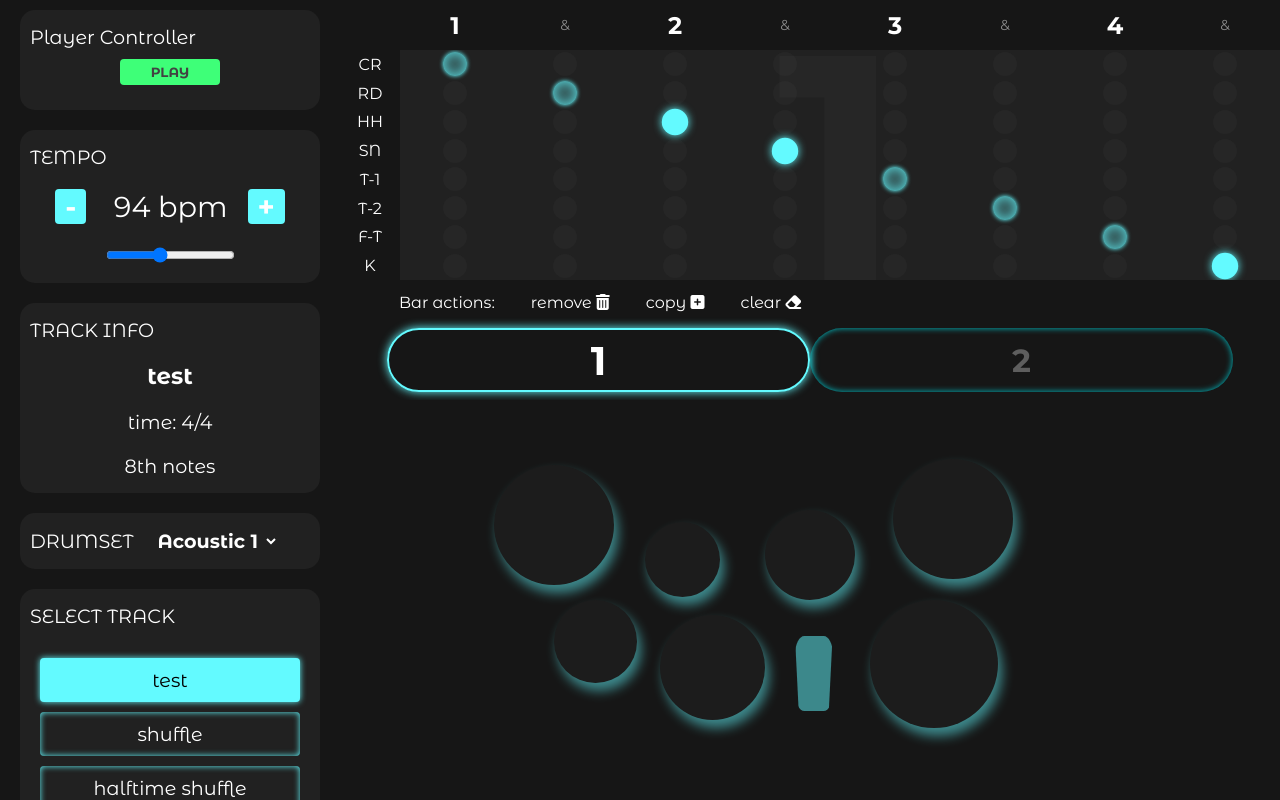
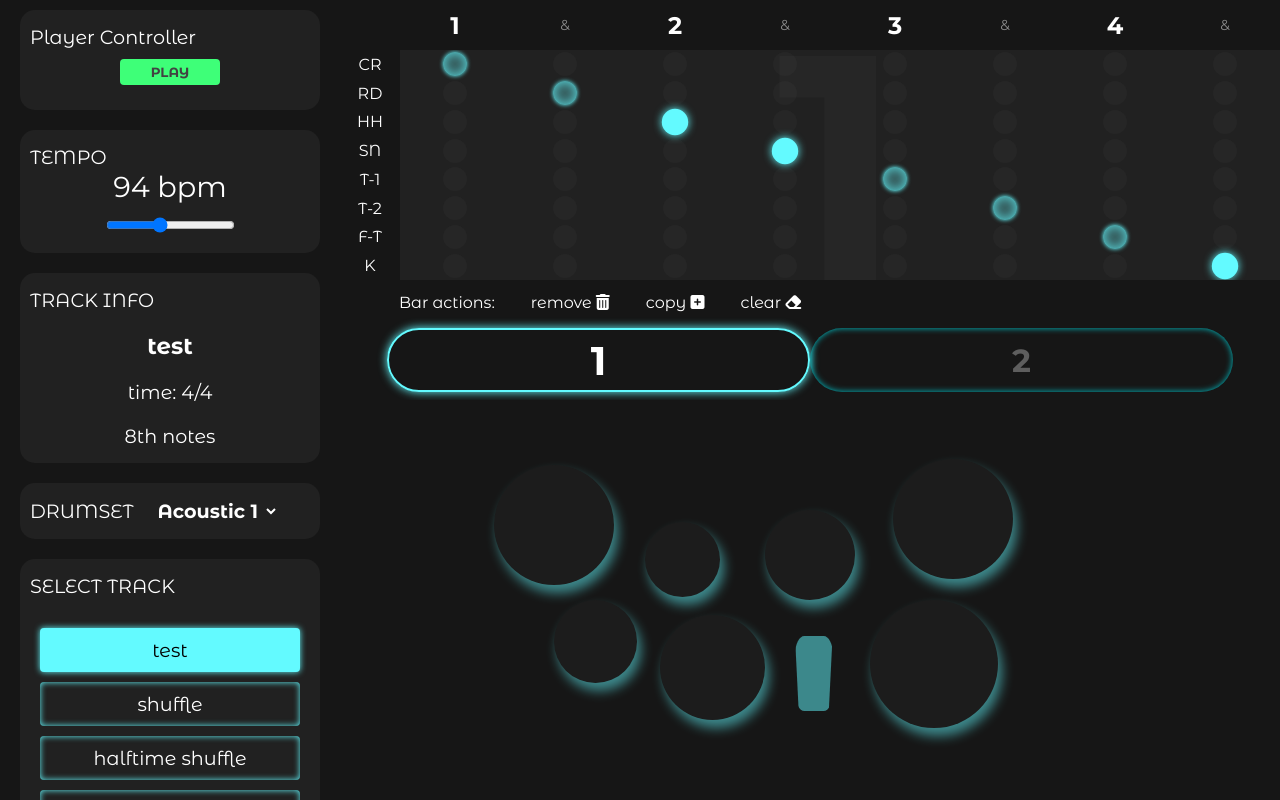
Before and after one commit to Desiak/Drumly, a React (Create React App) app: page / in a window 1280 px wide. Built offline with nearby package versions, Linux system fonts and the light colour scheme.

Commit message:
removed tempo +/- buttons

```diff
--- a/src/components/Tempo.js
+++ b/src/components/Tempo.js
@@ -16,13 +16,7 @@ const Tempo = (props) => {
     <div className="input tempo-input">
       <p>TEMPO</p>
       <div class="tempo tempo-info">
-        <span className="change-btn" onClick={() => handleSpeedChange("-")}>
-          -
-        </span>
         <span class="tempo-value"> {props.tempo} bpm</span>
-        <span className="change-btn" onClick={() => handleSpeedChange("+")}>
-          +
-        </span>
       </div>
       <div class="slider-wrapper">
         <input
--- a/src/style/_menu.scss
+++ b/src/style/_menu.scss
@@ -52,7 +52,7 @@
 
   .tempo-info {
     text-align: center;
-    margin: 20px 0;
+    margin-bottom: 10px;
   }
 
   .slider-wrapper {
--- a/src/style/_variables.scss
+++ b/src/style/_variables.scss
@@ -1,4 +1,4 @@
 $success-color: rgb(62, 255, 120);
 $alert-color: rgb(255, 61, 61);
 $primary-color: rgb(99, 250, 255);
-$background-color:rgb(22,22,22);
+$background-color:rgb(22, 22, 22);
--- a/src/style/style.css
+++ b/src/style/style.css
@@ -643,7 +643,7 @@ p {
 
 .tempo-input .tempo-info {
   text-align: center;
-  margin: 20px 0;
+  margin-bottom: 10px;
 }
 
 .tempo-input .slider-wrapper {
```
Also changed, not shown: 1 other file (tests, documents, lock files or other folders).
